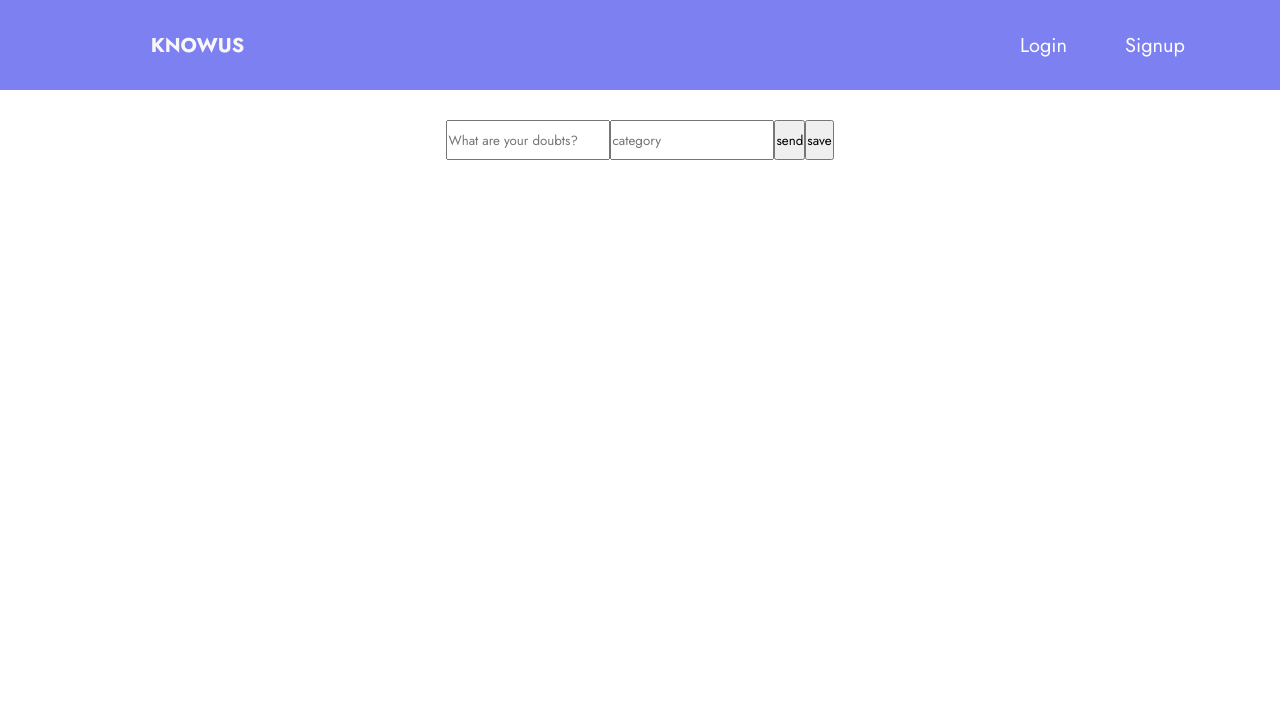
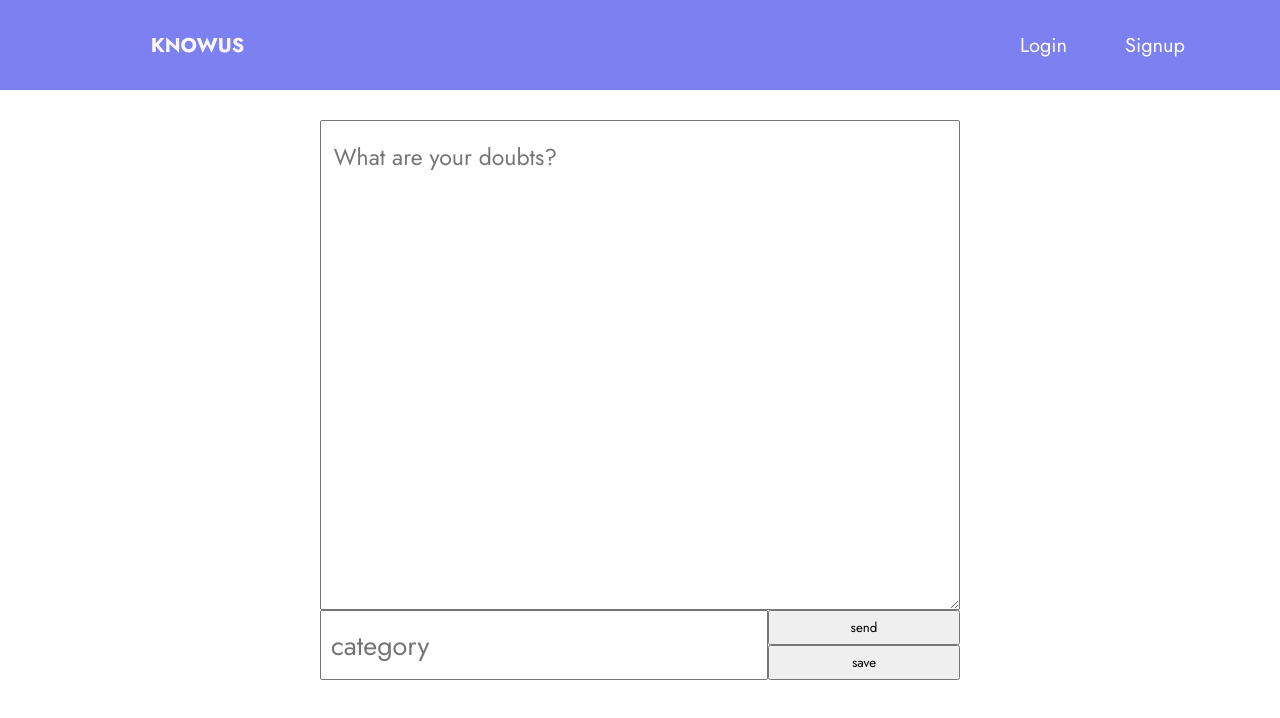
Before and after one commit to leoncan122/KnowUs-App, a React (Create React App) app in the folder client/: page /user/1/question in a window 1280 px wide. Shown: the top 718 px of the page. Built offline with nearby package versions, Linux system fonts and the light colour scheme; no server answers.

Commit message:
add makeQuestion.css

```diff
--- a/client/src/components/navigation/topNavbar/TopNavbar.css
+++ b/client/src/components/navigation/topNavbar/TopNavbar.css
@@ -1,12 +1,12 @@
 @import url("https://fonts.googleapis.com/css2?family=Jost:ital,wght@0,100;0,200;0,300;0,400;0,500;0,600;0,700;1,100&display=swap");
 /* Basic Configuration */
 
-* {
+/* * {
     margin: 0;
     padding: 0;
     box-sizing: border-box;
     font-family: "Jost", sans-serif;
-}
+} */
 
 html {
     font-size: 62.5%;
@@ -36,7 +36,7 @@ li {
     align-items: center;
 }
 
-form {
+/* form {
     display: flex;
     justify-content: center;
     background: none;
@@ -47,11 +47,11 @@ form {
     outline: unset;
     height: 40px;
 
-    /* padding-left: 10px; */
-    border-radius: 0;
+    /* padding-left: 10px
+    /* border-radius: 0;
     /* width: calc(100% - 10px); */
-    -webkit-appearance: none;
-}
+/* -webkit-appearance: none;
+} */
 
 .menu-link {
     grid-column: 4/5;
--- a/client/src/components/question/MakeQuestion.js
+++ b/client/src/components/question/MakeQuestion.js
@@ -1,5 +1,6 @@
 import React, { useState } from "react";
 import fetchData from "../../utils/fetchData";
+import "./makeQuestion.css";
 
 const MakeQuestion = ({ match, history }) => {
     const [question, setQuestion] = useState({
@@ -41,11 +42,12 @@ const MakeQuestion = ({ match, history }) => {
         }
     };
     return (
-        <div>
-            <form onSubmit={handleSubmit}>
-                <input
+        <div className="question-content">
+            <form className="question-form" onSubmit={handleSubmit}>
+                <textarea
                     type="text"
                     name="text"
+                    className="input-question"
                     value={question.text}
                     onChange={handleQuestion}
                     placeholder="What are your doubts?"
@@ -53,6 +55,7 @@ const MakeQuestion = ({ match, history }) => {
                 <input
                     type="text"
                     name="category"
+                    className="input-category"
                     value={question.category}
                     onChange={handleQuestion}
                     placeholder="category"
--- /dev/null
+++ b/client/src/components/question/makeQuestion.css
@@ -0,0 +1,33 @@
+.question-content {
+    display: grid;
+    justify-content: center;
+}
+.question-form {
+    width: 80vh;
+    height: 70vh;
+    display: grid;
+    grid-template-columns: 70% 30%;
+    grid-template-rows: 7fr 0.5fr 0.5fr;
+}
+.input-question {
+    grid-column: 1 / 3;
+    grid-row: 1 / 2;
+
+    font-size: 23px;
+    padding: 3% 2%;
+}
+.input-category {
+    grid-column: 1 / 2;
+    grid-row: 2 / 4;
+
+    font-size: 27px;
+    padding-left: 2%;
+}
+.question-form > button:first-child {
+    grid-column: 2 / 3;
+    grid-row: 2 / 3;
+}
+.question-form > button:last-child {
+    grid-column: 2 / 3;
+    grid-row: 3 / 4;
+}
```
